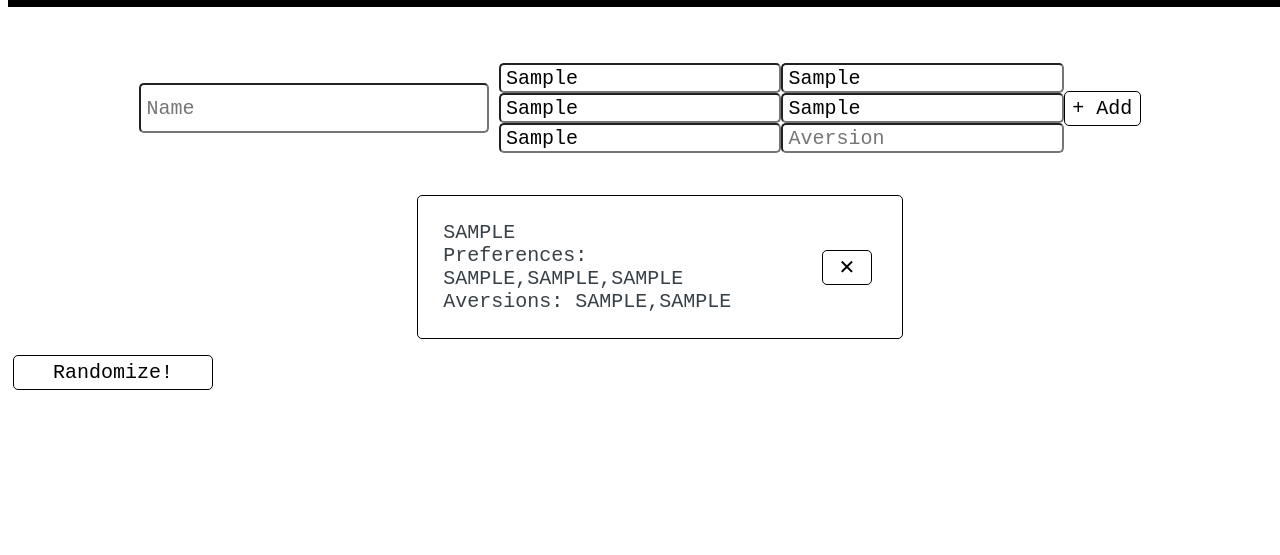
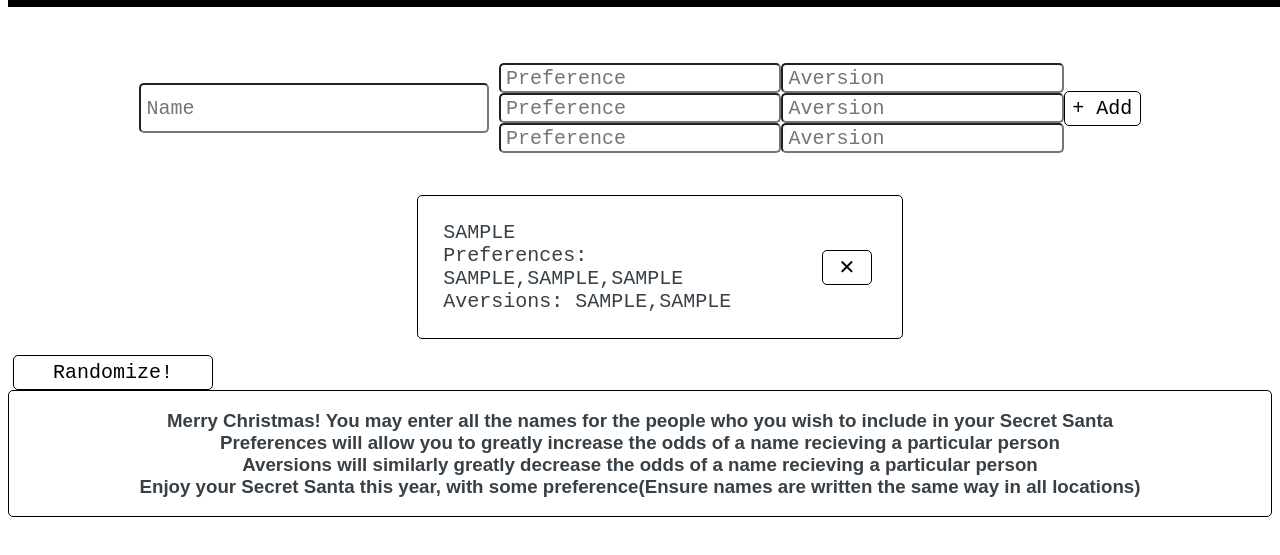
Before and after one commit to Nicholasblatt/SecretSanta, a plain HTML site: page index.html in a window 1280 px wide. Both pictures are taken after typing "Sample", "Sample", "Sample", "Sample", "Sample", "Sample" into the empty fields and a click on the button "+ Add". Shown: the part 53-608 px from the top of the page. Drawn offline with nearby package versions, Linux system fonts and the light colour scheme.

Commit message:
finalizing code

```diff
--- a/SecretSanta.js
+++ b/SecretSanta.js
@@ -362,6 +362,12 @@ class Query {
       displayList(List.getList());
 
       firstName.value = "";
+      pref1.value = "";
+      pref2.value = "";
+      pref3.value = "";
+      aversion1.value = "";
+      aversion2.value = "";
+      aversion3.value = "";
     }
   }
 
--- a/index.html
+++ b/index.html
@@ -2,7 +2,7 @@
 <html lang="en-US">
     <head>
         <title>Secret Santa</title>
-
+        <link rel="icon" type="image/x-icon" href="favicon.png">
     </head>
     <body>
         <header>
@@ -35,6 +35,12 @@
           </div>
         <button onclick="mainRandomizer()" class="randomizer">Randomize!</button>
         <div id="result"></div>
+        <footer>
+        <h3>Merry Christmas! You may enter all the names for the people who you wish to include in your Secret Santa
+            <br>Preferences will allow you to greatly increase the odds of a name recieving a particular person
+            <br>Aversions will similarly greatly decrease the odds of a name recieving a particular person
+            <br>Enjoy your Secret Santa this year, with some preference(Ensure names are written the same way in all locations)</h3>
+        </footer>
     </body>
     <script src='https://code.jquery.com/jquery-3.4.1.min.js' type='text/javascript'></script>
     <script src='SecretSanta.js' type='text/javascript'></script>
--- a/style.css
+++ b/style.css
@@ -91,6 +91,15 @@
     margin-bottom: 0px;
   }
 
+  footer {
+    border-radius: 5px;
+    width: 100%;
+    border: 1px solid black;
+    background-color: white;
+    flex-basis: 100px;
+    text-align: center;
+  }
+
   .search-form {
     display: flex;
     flex-direction: row;
@@ -159,6 +168,7 @@
     margin-top: 100px;
     display: flex;
     flex-direction: column;
+    flex-grow: 1;
     justify-content: space-between;
     align-items: center;
   }
```
Also changed, not shown: favicon.png (added).
